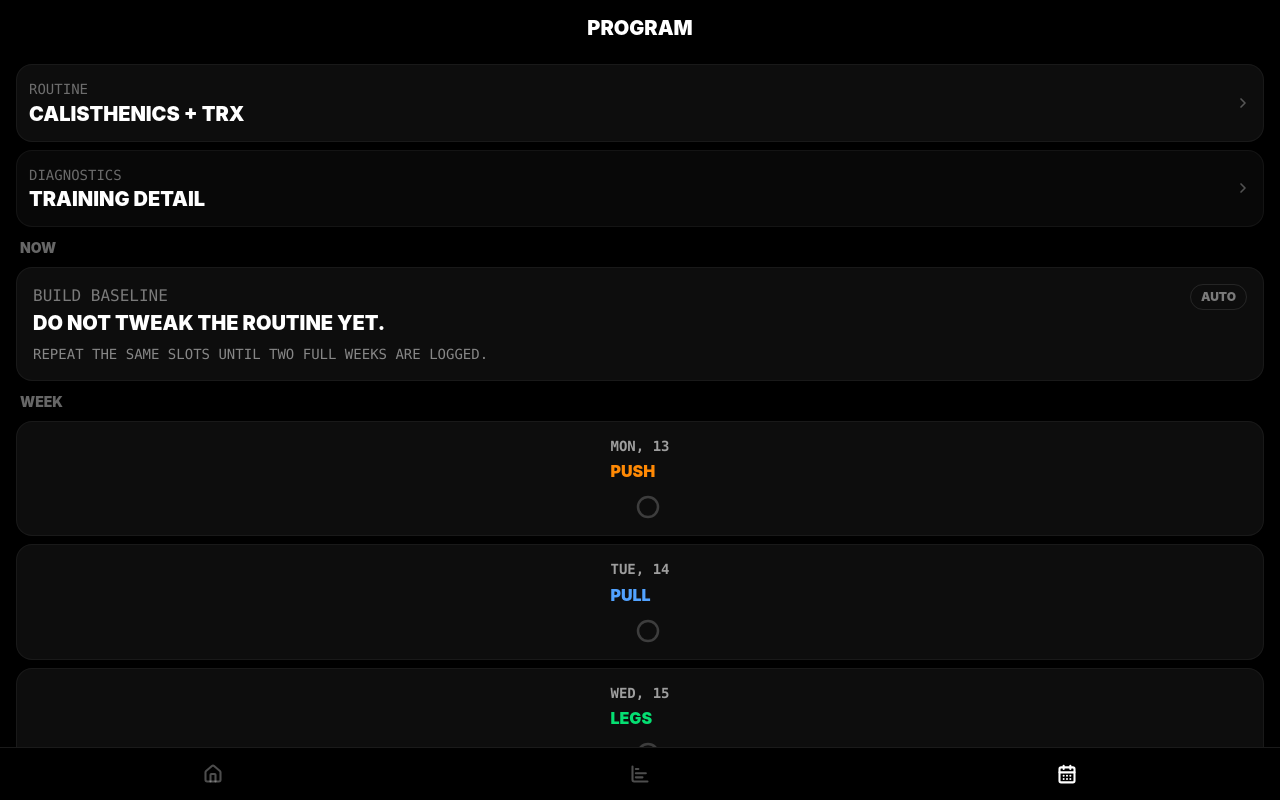
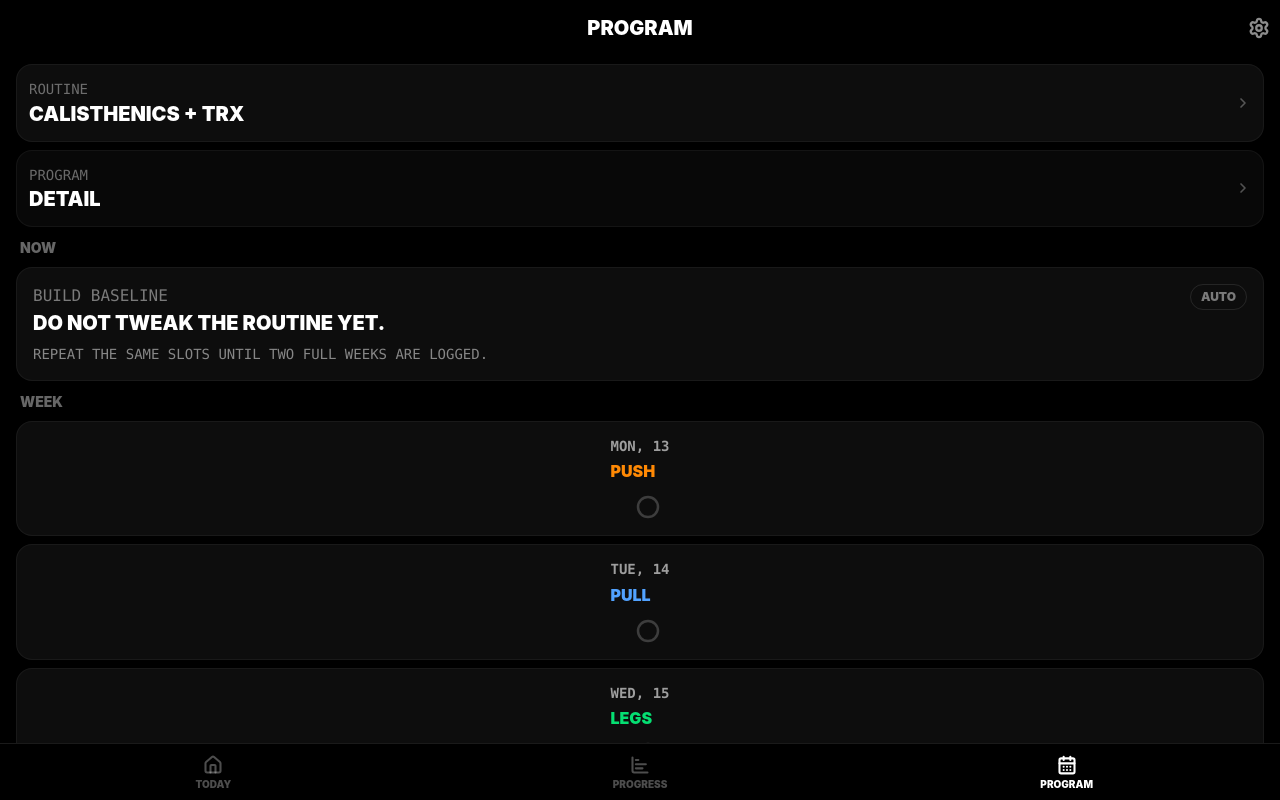
Before and after one commit to IFAKA/liftday, a Next.js app: page /program in a window 1280 px wide. Built offline with nearby package versions, Linux system fonts and the light colour scheme.

Commit message:
fix: improve workout navigation ux

```diff
--- a/app/history/[date]/page.tsx
+++ b/app/history/[date]/page.tsx
@@ -6,7 +6,7 @@ import { format } from 'date-fns';
 import { RoutineScreen } from '@/components/RoutineScreen';
 import { loadWorkoutData } from '@/lib/storage';
 import { WorkoutData, WorkoutType, Exercise, SetEntry } from '@/lib/types';
-import { PUSH_EXERCISES, PULL_EXERCISES, LEGS_EXERCISES } from '@/lib/constants';
+import { EXERCISES } from '@/lib/constants';
 
 const TYPE_COLOR: Record<Exclude<WorkoutType, 'rest'>, string> = {
   push: 'text-orange-400',
@@ -20,11 +20,20 @@ export default function HistoryDetailPage() {
   const [data] = useState<WorkoutData>(() => loadWorkoutData());
 
   const session = data[dateKey];
-  if (!session) return null;
+  if (!session) {
+    return (
+      <RoutineScreen
+        exercises={[]}
+        title="Not Found"
+        subtitle="SESSION"
+        emptyMessage="No logged session for this date."
+      />
+    );
+  }
 
   const wt = session.workout_type;
-  const allExercises: Exercise[] = wt === 'push' ? PUSH_EXERCISES : wt === 'pull' ? PULL_EXERCISES : LEGS_EXERCISES;
-  const exercisesWithReps = allExercises.filter((ex) => {
+  const exercisesWithReps: Exercise[] = EXERCISES.filter((ex) => {
+    if (ex.workoutType !== wt) return false;
     const reps = session[ex.key];
     return reps && reps.length > 0;
   });
--- a/app/history/page.tsx
+++ b/app/history/page.tsx
@@ -1,14 +1,12 @@
 'use client';
 
 import { useState } from 'react';
-import { useRouter } from 'next/navigation';
 import { HistoryScreen } from '@/components/HistoryScreen';
 import { loadWorkoutData } from '@/lib/storage';
 import { WorkoutData } from '@/lib/types';
 
 export default function HistoryPage() {
-  const router = useRouter();
   const [data] = useState<WorkoutData>(() => loadWorkoutData());
 
-  return <HistoryScreen data={data} onBack={() => router.push('/')} />;
+  return <HistoryScreen data={data} />;
 }
--- a/app/program/page.tsx
+++ b/app/program/page.tsx
@@ -1,6 +1,7 @@
 'use client';
 
 import { useState } from 'react';
+import Link from 'next/link';
 import { Settings } from 'lucide-react';
 import { WeeklySplit } from '@/components/WeeklySplit';
 import { getFirstSessionDate, loadUserProfile, loadWorkoutData } from '@/lib/storage';
@@ -50,6 +51,15 @@ export default function ProgramPage() {
     <div className="flex flex-col h-full bg-black overflow-hidden">
       <TopBar
         center={<span className="text-fluid-ui font-black uppercase tracking-tight text-white">Program</span>}
+        rightAction={
+          <Link
+            href="/settings"
+            aria-label="Settings"
+            className="-mr-2 flex size-11 items-center justify-center rounded-full text-white/55 active:bg-white/10 active:text-white"
+          >
+            <Settings className="w-5 h-5" />
+          </Link>
+        }
       />
 
       <div className="flex-1 overflow-y-auto px-4 pb-8 pt-2 no-scrollbar select-text flex flex-col gap-2">
@@ -63,8 +73,8 @@ export default function ProgramPage() {
 
         <WatchListItem
           href="/program/detail"
-          label="Diagnostics"
-          title="Training Detail"
+          label="Program"
+          title="Detail"
           subtle
         />
 
--- a/components/BottomNav.tsx
+++ b/components/BottomNav.tsx
@@ -34,13 +34,13 @@ export function BottomNav() {
             key={href}
             href={href}
             className={cn(
-              'flex-1 flex flex-col items-center justify-center py-2 gap-1 transition-colors min-h-[44px] min-[390px]:min-h-[52px] min-[390px]:py-3',
+              'flex-1 flex flex-col items-center justify-center py-2 gap-1 transition-colors min-h-[44px] min-[390px]:min-h-[56px] min-[390px]:py-2.5',
               active ? 'text-white' : 'text-white/30 active:text-white/60'
             )}
             aria-label={label}
           >
             <Icon className={cn('w-5 h-5', active && 'stroke-[2.5]')} />
-            <span className="sr-only">
+            <span className="sr-only min-[390px]:not-sr-only min-[390px]:text-[10px] min-[390px]:font-black min-[390px]:uppercase min-[390px]:leading-none">
               {label}
             </span>
           </Link>
--- a/components/HistoryScreen.tsx
+++ b/components/HistoryScreen.tsx
@@ -18,7 +18,7 @@ import { WatchListItem, WatchPanel } from './WatchSurface';
 
 interface HistoryScreenProps {
   data: WorkoutData;
-  onBack: () => void;
+  onBack?: () => void;
 }
 
 export function HistoryScreen({ data, onBack }: HistoryScreenProps) {
@@ -78,11 +78,11 @@ export function HistoryScreen({ data, onBack }: HistoryScreenProps) {
   return (
     <div className="flex flex-col h-full bg-black overflow-hidden relative pb-safe">
       <TopBar
-        leftAction={
+        leftAction={onBack ? (
           <Button variant="ghost" size="icon" aria-label="Back" onClick={onBack} className="-ml-2 text-white/50 hover:text-white hover:bg-transparent active:text-white">
             <ChevronLeft className="w-5 h-5" />
           </Button>
-        }
+        ) : null}
         center={
           <div className="flex flex-col items-center">
             <span className="text-fluid-ui font-black uppercase tracking-tight text-white leading-none">Progress</span>
@@ -102,8 +102,8 @@ export function HistoryScreen({ data, onBack }: HistoryScreenProps) {
 
           <WatchListItem
             onClick={() => router.push('/history/detail')}
-            label="Diagnostics"
-            title="Training Detail"
+            label="Progress"
+            title="Detail"
             subtle
           />
 
--- a/components/ProgramDetailScreen.tsx
+++ b/components/ProgramDetailScreen.tsx
@@ -58,7 +58,7 @@ export function ProgramDetailScreen() {
             <ChevronLeft className="w-5 h-5" />
           </Button>
         }
-        center={<span className="text-fluid-ui font-black uppercase tracking-tight text-white">Training Detail</span>}
+        center={<span className="text-fluid-ui font-black uppercase tracking-tight text-white">Program Detail</span>}
       />
 
       <div className="flex-1 overflow-y-auto px-4 pb-8 pt-2 no-scrollbar select-text flex flex-col gap-5">
--- a/components/ProgressDetailScreen.tsx
+++ b/components/ProgressDetailScreen.tsx
@@ -60,7 +60,7 @@ export function ProgressDetailScreen({ data }: { data: WorkoutData }) {
             <ChevronLeft className="w-5 h-5" />
           </Button>
         }
-        center={<span className="text-fluid-ui font-black uppercase tracking-tight text-white">Training Detail</span>}
+        center={<span className="text-fluid-ui font-black uppercase tracking-tight text-white">Progress Detail</span>}
       />
 
       <div className="flex-1 overflow-y-auto px-4 pb-8 no-scrollbar mt-2">
--- a/components/RoutineScreen.tsx
+++ b/components/RoutineScreen.tsx
@@ -17,9 +17,10 @@ interface RoutineScreenProps {
   loggedReps?: Record<string, SetEntry[]>;
   /** Hide the top bar — used when embedded inside another page that has its own header */
   hideTopBar?: boolean;
+  emptyMessage?: string;
 }
 
-export function RoutineScreen({ exercises, title, titleColor, subtitle, loggedReps, hideTopBar }: RoutineScreenProps) {
+export function RoutineScreen({ exercises, title, titleColor, subtitle, loggedReps, hideTopBar, emptyMessage }: RoutineScreenProps) {
   const router = useRouter();
   return (
     <div className="flex flex-col h-full bg-black overflow-hidden relative pb-safe">
@@ -60,27 +61,35 @@ export function RoutineScreen({ exercises, title, titleColor, subtitle, loggedRe
             )}
           </div>
         )}
+        {exercises.length === 0 ? (
+          <div className="flex min-h-32 items-center justify-center px-4 text-center">
+            <p className="text-fluid-label font-mono uppercase text-white/35">
+              {emptyMessage ?? 'No exercises logged.'}
+            </p>
+          </div>
+        ) : (
           <div className="flex flex-col gap-3">
             {exercises.map((ex, i) => {
               const reps = loggedReps?.[ex.key];
+              const setSummary = reps && reps.length > 0
+                ? reps.map((e) => {
+                  const w = setEntryWeight(e);
+                  return w !== null ? `${w}×${setEntryReps(e)}` : setEntryReps(e);
+                }).join(' / ')
+                : undefined;
+
               return (
                 <WatchListItem
                   key={ex.key}
                   onClick={() => router.push(`/exercises/${ex.key}`)}
                   label={`${i + 1}`}
                   title={ex.name}
-                metric={
-                  reps && reps.length > 0
-                    ? reps.map((e) => {
-                      const w = setEntryWeight(e);
-                      return w !== null ? `${w}×${setEntryReps(e)}` : setEntryReps(e);
-                    }).join(' / ')
-                    : undefined
-                }
+                  subtitle={setSummary}
                 />
               );
             })}
           </div>
+        )}
       </div>
     </div>
   );
```
Lines whose indentation alone changed are shown as unchanged.
